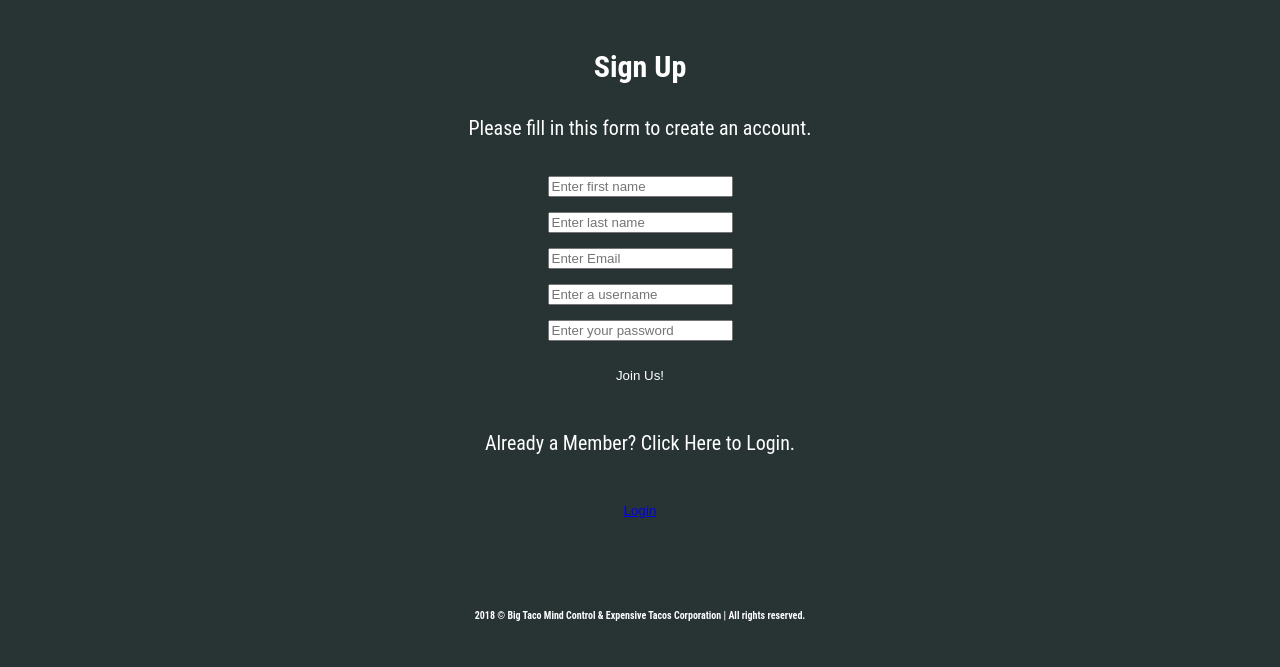
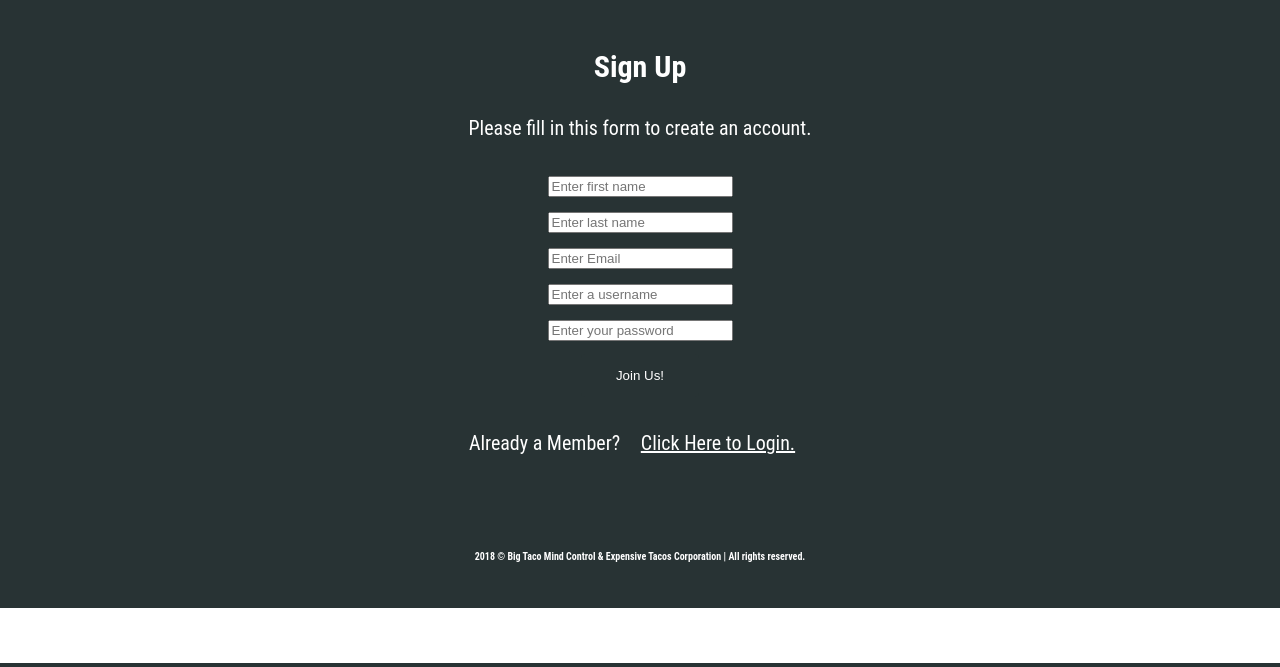
Before and after one commit to theWiseG-Slice/CST126GitRepo, a PHP site: page / in a window 1280 px wide. Shown: the part 137-804 px from the top of the page. Run offline with PHP 8.4, Linux system fonts and the light colour scheme.

Commit message:
login link fixed, also stylized a little more

```diff
--- a/index.html
+++ b/index.html
@@ -51,14 +51,12 @@ Resources: PHP and MySQL web Development, www.w3schools.com
             <button type="submit" style="button">
 				Join Us!
 			</button>
-			<p>
-				Already a Member? Click Here to Login.
+			<p class="lightLink">
+				Already a Member?
+				<a href="Login.html">
+					Click Here to Login.
+				</a>
 			</p>
-			<button type="Login" style="button"> <!--BROKEN PIECE-->
-				<a href="Login.html">
-					Login
-				</a>
-			</button>
         </div>
     </div>
 </form>
--- a/stylefortacothetown.css
+++ b/stylefortacothetown.css
@@ -21,7 +21,8 @@ body, html
 	color:#ffffff;
 	padding: 16px;
 	transition:0.25s;
-	text-decoration:none;
+	text-decoration:underline;
+	border-radius: 4px;
 }
 
 .lightLink a:hover
@@ -37,6 +38,13 @@ body, html
 	padding: 16px;
 	transition:0.25s;
 	text-decoration:none;
+}
+
+.darkLink a:hover
+{
+	background-color: #283334;
+	padding: 16px;
+	color: #f2f2f2;
 }
 
 button
```
